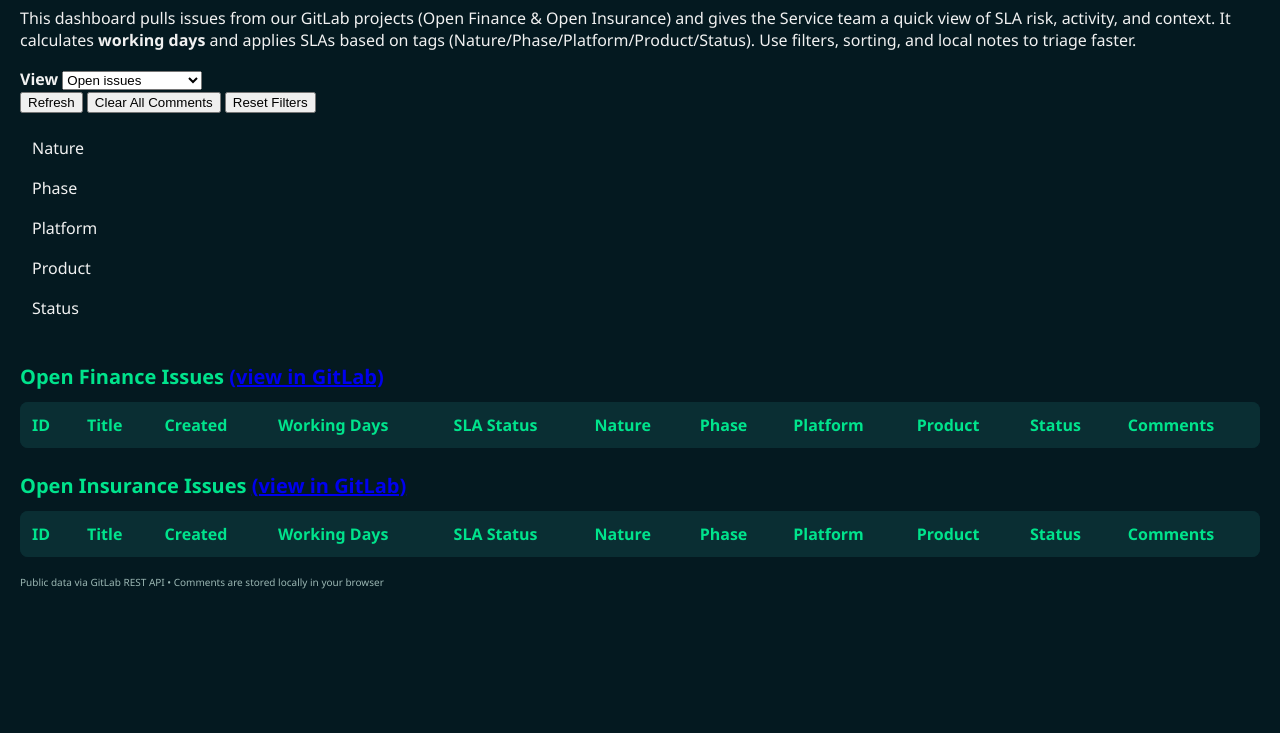
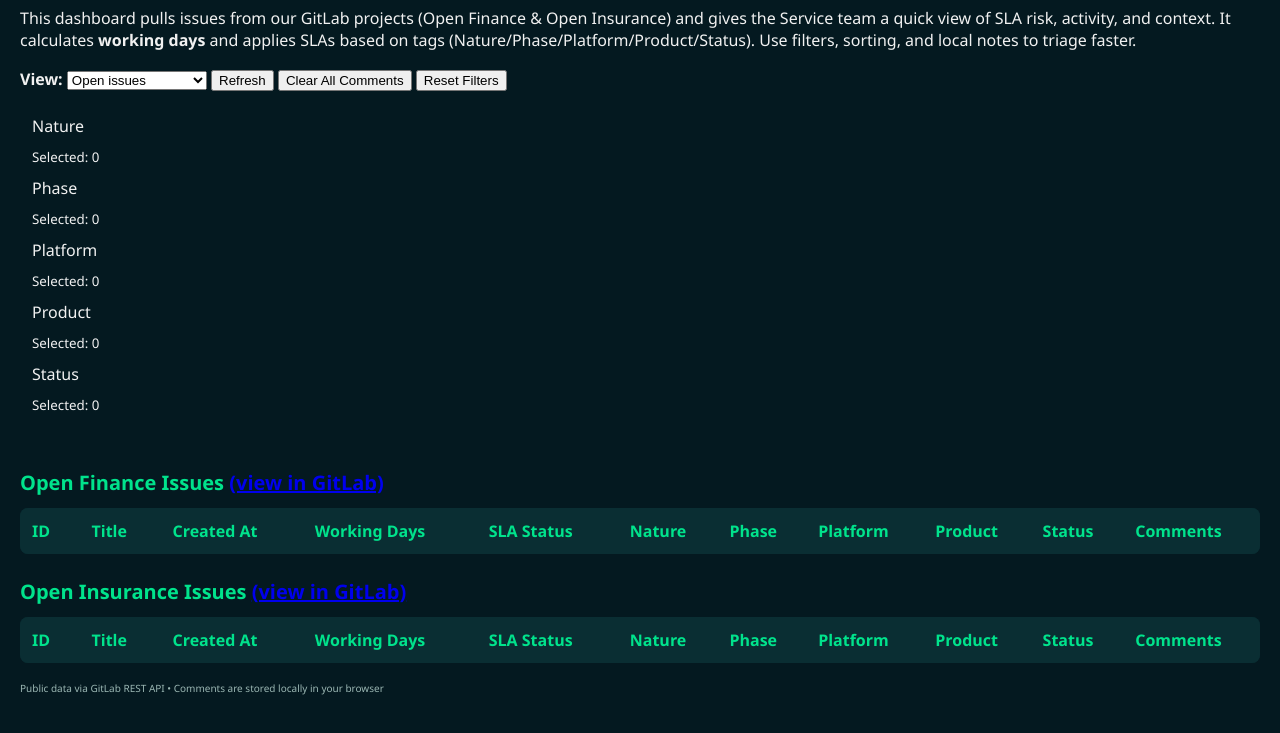
Before and after one commit to matheus-raidiam/gitlab-issue-tracker, a plain HTML site: page index.html in a window 1280 px wide. Shown: the part 61-794 px from the top of the page. Drawn offline with Linux system fonts and the light colour scheme; no server answers.

Commit message:
Update index.html

```diff
--- a/index.html
+++ b/index.html
@@ -21,61 +21,72 @@
 
   <!-- Toolbar -->
   <div class="container controls" style="margin-bottom:12px">
-    <div class="control">
-      <label for="viewSelect" style="font-weight:600">View</label>
-      <select id="viewSelect">
+    <label for="viewMode" style="font-weight:600">View:</label>
+    <select id="viewMode" onchange="loadAllIssues()">
       <option value="open" selected>Open issues</option>
       <option value="closed7">Closed (last 7 days)</option>
     </select>
-    </div>
-    <button id="refreshBtn" class="btn">Refresh</button>
-    <button id="clearNotesBtn" class="btn btn-danger">Clear All Comments</button>
-    <button id="resetFiltersBtn" class="btn btn-outline">Reset Filters</button>
+    <button onclick="loadAllIssues()" class="btn">Refresh</button>
+    <button onclick="clearAllComments()" class="btn btn-danger">Clear All Comments</button>
+    <button onclick="resetAllFilters()" class="btn btn-outline">Reset Filters</button>
+    <div class="spacer"></div>
+    <div id="loading" style="display:none">Loading…</div>
   </div>
 
-  <!-- Filters (chips) -->
+  <!-- Filters (menus + chips) -->
   <div class="container table-wrap" style="padding:12px">
     <div class="control">
       <label>Nature</label>
-      <div id="natureChips" class="chips"></div>
+      <div id="menu-nature" class="chips"></div>
+      <small>Selected: <span id="count-nature">0</span></small>
     </div>
+
     <div class="control" style="margin-top:10px">
       <label>Phase</label>
-      <div id="phaseChips" class="chips"></div>
+      <div id="menu-phase" class="chips"></div>
+      <small>Selected: <span id="count-phase">0</span></small>
     </div>
+
     <div class="control" style="margin-top:10px">
       <label>Platform</label>
-      <div id="platformChips" class="chips"></div>
+      <div id="menu-platform" class="chips"></div>
+      <small>Selected: <span id="count-platform">0</span></small>
     </div>
+
     <div class="control" style="margin-top:10px">
       <label>Product</label>
-      <div id="productChips" class="chips"></div>
+      <div id="menu-product" class="chips"></div>
+      <small>Selected: <span id="count-product">0</span></small>
     </div>
+
     <div class="control" style="margin-top:10px">
       <label>Status</label>
-      <div id="statusChips" class="chips"></div>
+      <div id="menu-status" class="chips"></div>
+      <small>Selected: <span id="count-status">0</span></small>
     </div>
+
+    <!-- Active chips -->
+    <div class="chips" id="chips" style="margin-top:10px"></div>
   </div>
 
   <main class="container">
-    <section id="financeSection" class="section">
+    <section>
       <div class="section-head">
         <h2>
           Open Finance Issues
-          <a id="financeLink" class="section-link" target="_blank" rel="noreferrer">(view in GitLab)</a>
+          <a href="https://gitlab.com/raidiam-conformance/open-finance/certification/-/issues/" target="_blank" rel="noopener noreferrer" class="section-link">(view in GitLab)</a>
         </h2>
-        <div class="summary" id="financeSummary"></div>
+        <div class="summary" id="finance-summary"></div>
       </div>
-      <div id="financeEmpty" class="empty hidden"></div>
       <div class="table-wrap">
-        <table class="tbl" id="financeTable">
+        <table class="tbl" id="finance-table">
           <thead>
             <tr>
-              <th data-sort="iid">ID</th>
-              <th data-sort="title">Title</th>
-              <th data-sort="created_at">Created</th>
-              <th data-sort="wdays">Working Days</th>
-              <th data-sort="sla">SLA Status</th>
+              <th class="sortable" data-key="iid" onclick="changeSort('finance-table','iid')"><span class="sort-label">ID <span class="sort-arrow" data-for="iid"></span></span></th>
+              <th class="sortable" data-key="title" onclick="changeSort('finance-table','title')"><span class="sort-label">Title <span class="sort-arrow" data-for="title"></span></span></th>
+              <th class="sortable" data-key="dateCol" onclick="changeSort('finance-table','dateCol')"><span class="sort-label"><span id="finance-date-label">Created At</span> <span class="sort-arrow" data-for="dateCol"></span></span></th>
+              <th class="sortable" data-key="daysOpen" onclick="changeSort('finance-table','daysOpen')"><span class="sort-label">Working Days <span class="sort-arrow" data-for="daysOpen"></span></span></th>
+              <th class="sortable" data-key="slaRank" onclick="changeSort('finance-table','slaRank')"><span class="sort-label">SLA Status <span class="sort-arrow" data-for="slaRank"></span></span></th>
               <th>Nature</th>
               <th>Phase</th>
               <th>Platform</th>
@@ -89,24 +100,23 @@
       </div>
     </section>
 
-    <section id="insuranceSection" class="section">
+    <section>
       <div class="section-head">
         <h2>
           Open Insurance Issues
-          <a id="insuranceLink" class="section-link" target="_blank" rel="noreferrer">(view in GitLab)</a>
+          <a href="https://gitlab.com/raidiam-conformance/open-insurance/open-insurance-brasil/-/issues/" target="_blank" rel="noopener noreferrer" class="section-link">(view in GitLab)</a>
         </h2>
-        <div class="summary" id="insuranceSummary"></div>
+        <div class="summary" id="insurance-summary"></div>
       </div>
-      <div id="insuranceEmpty" class="empty hidden"></div>
       <div class="table-wrap">
-        <table class="tbl" id="insuranceTable">
+        <table class="tbl" id="insurance-table">
           <thead>
             <tr>
-              <th data-sort="iid">ID</th>
-              <th data-sort="title">Title</th>
-              <th data-sort="created_at">Created</th>
-              <th data-sort="wdays">Working Days</th>
-              <th data-sort="sla">SLA Status</th>
+              <th class="sortable" data-key="iid" onclick="changeSort('insurance-table','iid')"><span class="sort-label">ID <span class="sort-arrow" data-for="iid"></span></span></th>
+              <th class="sortable" data-key="title" onclick="changeSort('insurance-table','title')"><span class="sort-label">Title <span class="sort-arrow" data-for="title"></span></span></th>
+              <th class="sortable" data-key="dateCol" onclick="changeSort('insurance-table','dateCol')"><span class="sort-label"><span id="insurance-date-label">Created At</span> <span class="sort-arrow" data-for="dateCol"></span></span></th>
+              <th class="sortable" data-key="daysOpen" onclick="changeSort('insurance-table','daysOpen')"><span class="sort-label">Working Days <span class="sort-arrow" data-for="daysOpen"></span></span></th>
+              <th class="sortable" data-key="slaRank" onclick="changeSort('insurance-table','slaRank')"><span class="sort-label">SLA Status <span class="sort-arrow" data-for="slaRank"></span></span></th>
               <th>Nature</th>
               <th>Phase</th>
               <th>Platform</th>
```
Lines whose indentation alone changed are shown as unchanged.
